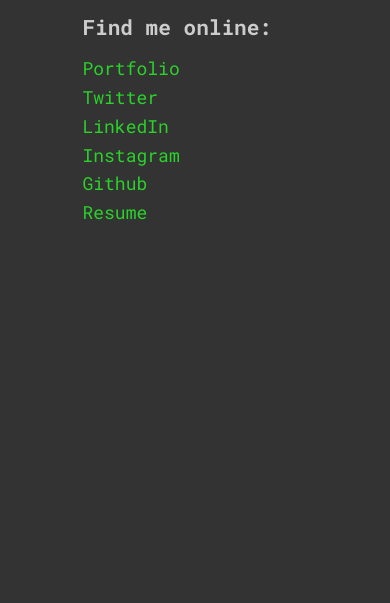
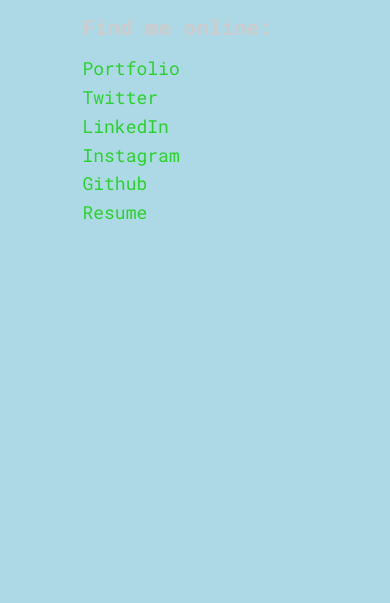
Before and after one commit to ajf013/Terminal_Landing_page, a plain HTML site: page index.html in a window 390 px wide. Shown: the part 241-844 px from the top of the page. Drawn offline with Linux system fonts and the light colour scheme.

Commit message:
Initial Commit

```diff
--- a/css/style.css
+++ b/css/style.css
@@ -95,3 +95,9 @@
     color: var(--text-color);
   }
 }
+@media only screen and (max-width: 600px) {
+  body {
+    background-color: lightblue;
+    width: 100%;
+  }
+}
```
